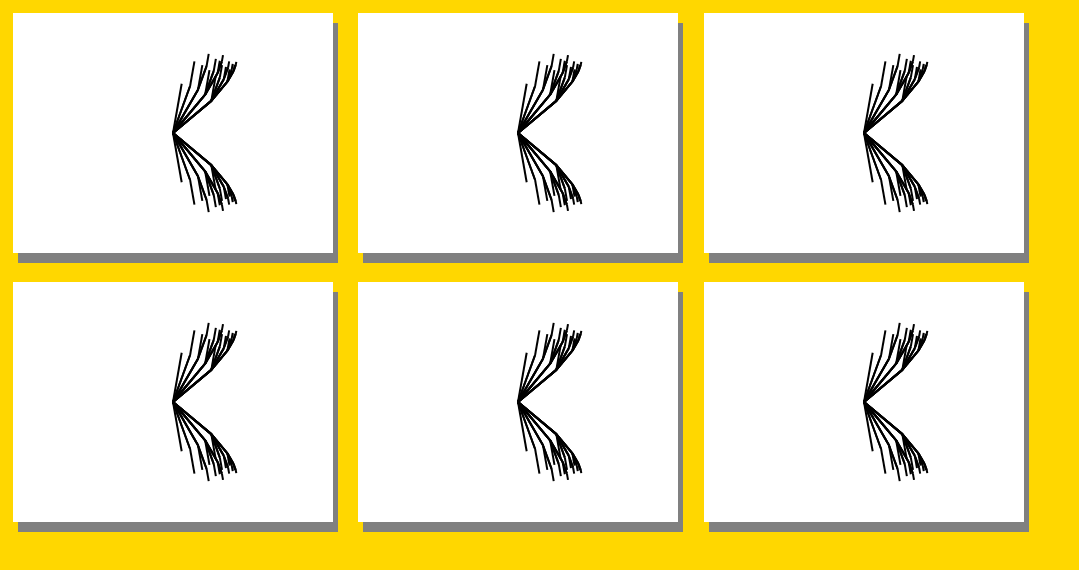
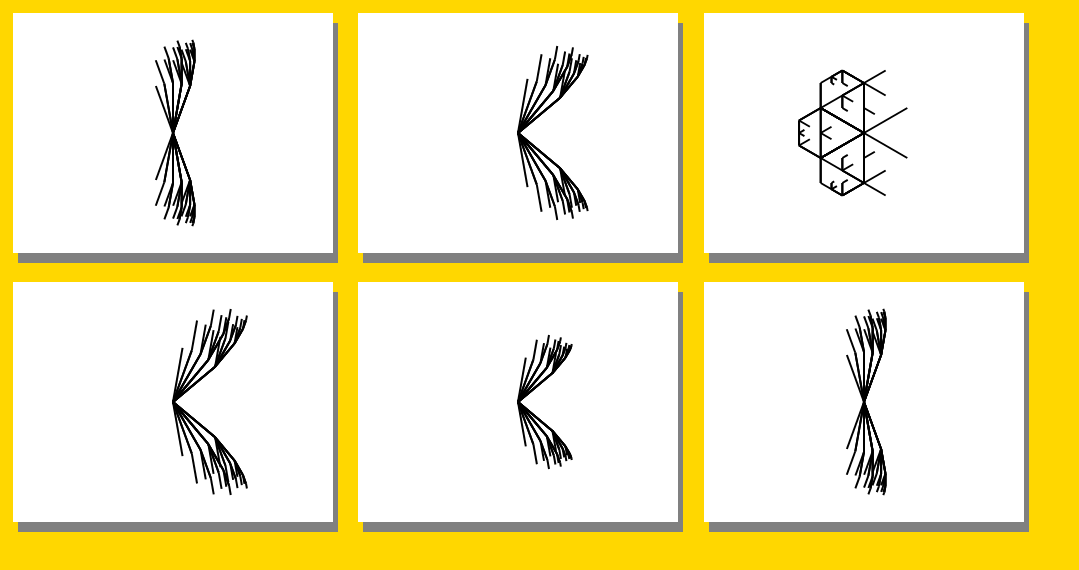
Before and after one commit to HsuBokai/Evolution, a plain HTML site: page index.html in a window 1280 px wide. Shown: the whole page, without its empty margins (0-1079 px from the left). Drawn offline with Linux system fonts and the light colour scheme.

Commit message:
gene mutate

```diff
--- a/LifeTree.js
+++ b/LifeTree.js
@@ -24,28 +24,66 @@ GrowPoint.prototype.branch = function(paint)
 	tool.draw(paint);
 }
 
-var LifeTree = function()
+var Gene = function(total_level, init_len, init_theta, len_r, theta_t)
 {
-	this.total_level = 5;
-	this.init_len = 50;
-	this.init_theta = 30;
-	this.len_r = 0.5;
-	this.theta_t = 10;
+	this.total_level = total_level;
+	this.init_len = init_len;
+	this.init_theta = init_theta;
+	this.len_r = len_r;
+	this.theta_t = theta_t;
+}
 
+Gene.prototype.mutate = function()
+{
+	var change = Math.floor(Math.random() * 2) * 2 - 1;
+	switch(Math.floor(Math.random() * 5)) {
+		case 0:
+			this.total_level += 1;
+			break;
+		case 1:
+			this.init_len += change * 10;
+			break;
+		case 2:
+			this.init_theta += change * 30;
+			break;
+		case 3:
+			this.len_r *= ( 1 + change * 0.1 );
+			break;
+		case 4:
+			this.theta_t += change * 50;
+			break;
+		default:
+			console.log("err");
+	}
+}
+
+var LifeTree = function(gene)
+{
+	this.gene = gene;
 	this.growPoints = [];
 	this.level_1_count = 0;
+}
+
+LifeTree.prototype.growLen = function(len)
+{
+	return len * this.gene.len_r;
+}
+
+LifeTree.prototype.growTheta = function(theta, count)
+{
+	return theta + this.gene.theta_t * count;
 }
 
 LifeTree.prototype.grow = function(paint)
 {
 	this.level_1_count ++;
-	this.growPoints.push(new GrowPoint(1, 0, 0, this.init_len, this.init_theta  + this.theta_t * this.level_1_count));
+	this.growPoints.push(new GrowPoint(1, 0, 0, this.growLen(this.gene.init_len), this.growTheta(this.gene.init_theta, this.level_1_count)));
 	for(var i in this.growPoints){
 		var p = this.growPoints[i];
 		p.branch(paint);
 		p.count ++;
-		console.log(p);
-		this.growPoints.push(new GrowPoint(p.level + 1, p.next_x, p.next_y, p.len * this.len_r , p.theta + this.theta_t * p.count));
+		//console.log(p);
+		this.growPoints.push(new GrowPoint(p.level + 1, p.next_x, p.next_y, this.growLen(p.len), this.growTheta(p.theta, p.count)));
 	}
 }
 
@@ -54,7 +92,7 @@ LifeTree.prototype.animate = function(paint)
 	function sleep (time){
 		return new Promise((resolve) => setTimeout(resolve, time));
 	}
-	for(var i=0; i<this.total_level; ++i){
+	for(var i=0; i<this.gene.total_level; ++i){
 		sleep(i * 500).then(() => {this.grow(paint)})
 	}
 }
--- a/index.html
+++ b/index.html
@@ -26,7 +26,10 @@ var Paint = function(index_i, index_j, mountDownFun)
 	var canvasAttrs = canvas.attributes;
 	canvas.index_i = index_i;
 	canvas.index_j = index_j;
-	canvas.life_tree = new LifeTree();
+	var init_gene = new Gene(5, 100, 30, 0.5, 10);
+	init_gene.mutate();
+	console.log(init_gene);
+	canvas.life_tree = new LifeTree(init_gene);
 	canvas.setAttribute("width", parseInt(2 * this.origin_x));
 	canvas.setAttribute("height", parseInt(2 * this.origin_y));
 	var normal_canvas_shadow = "5px 10px gray";
@@ -66,7 +69,6 @@ var Choices = function()
 	this.arr = [];
 	var mountDownFun = function(event){
 		var canvas = event.target;
-		console.log([canvas.index_i, canvas.index_j]);
 	}
 	for (var i = 0; i < 3; ++i) {
 		var arr_temp = [];
```
